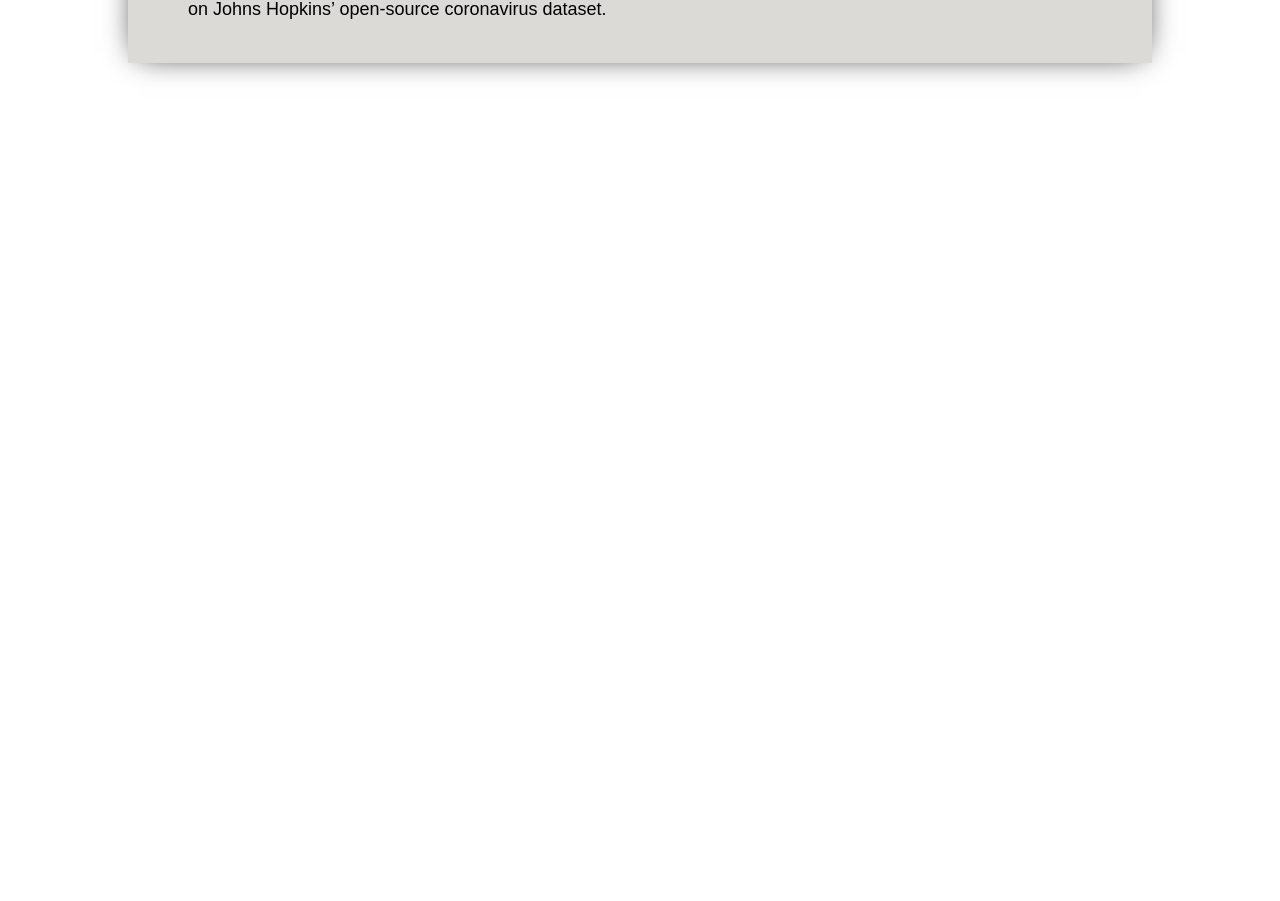
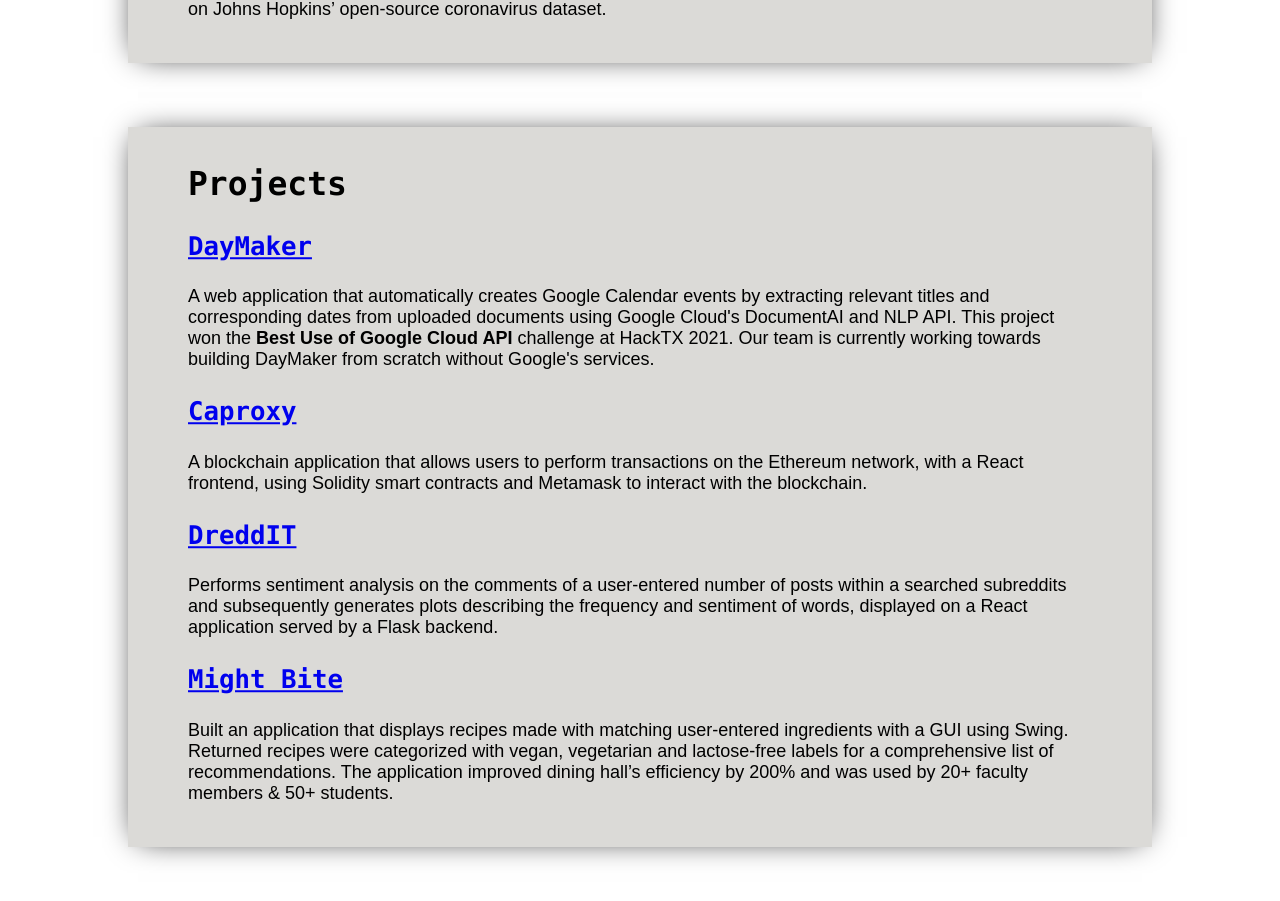
Before and after one commit to thaneesh-babu/Personal-Website, a React (Vite) app: page / in a window 1280 px wide. Shown: the part 1725-2626 px from the top of the page. Before the commit the page ends 1852 px from the top, so only its background shows below. Built offline with nearby package versions, Linux system fonts and the light colour scheme.

Commit message:
projects updates

```diff
--- a/src/components/Projects/Projects.jsx
+++ b/src/components/Projects/Projects.jsx
@@ -1,3 +1,53 @@
-const Projects = () => {};
+import React from "react";
+
+import "./Projects.scss";
+
+const Projects = () => (
+  <div className="projects">
+    <div className="projects-section">
+      <div className="projects-content">
+        <h2>Projects</h2>
+        <h3>
+          <a href="https://devpost.com/software/daymaker">DayMaker</a>
+        </h3>
+        <p className="p-content">
+          A web application that automatically creates Google Calendar events by
+          extracting relevant titles and corresponding dates from uploaded
+          documents using Google Cloud's DocumentAI and NLP API. This project
+          won the <b>Best Use of Google Cloud API</b> challenge at HackTX 2021.
+          Our team is currently working towards building DayMaker from scratch
+          without Google's services.
+        </p>
+        <h3>
+          <a href="https://github.com/thaneesh-babu/Caproxy">Caproxy</a>
+        </h3>
+        <p className="p-content">
+          A blockchain application that allows users to perform transactions on
+          the Ethereum network, with a React frontend, using Solidity smart
+          contracts and Metamask to interact with the blockchain.
+        </p>
+        <h3>
+          <a href="https://github.com/thaneesh-babu/DreddIT">DreddIT</a>
+        </h3>
+        <p className="p-content">
+          Performs sentiment analysis on the comments of a user-entered number
+          of posts within a searched subreddits and subsequently generates plots
+          describing the frequency and sentiment of words, displayed on a React
+          application served by a Flask backend.
+        </p>
+        <h3>
+          <a href="https://github.com/thaneesh-babu/Might-Bite">Might Bite</a>
+        </h3>
+        <p className="p-content">
+        Built an application that displays recipes made with matching user-entered
+                ingredients with a GUI using Swing. Returned recipes were categorized with vegan, vegetarian and
+                lactose-free labels
+                for a comprehensive list of recommendations. The application improved dining hall’s efficiency by 200% and was used
+                by 20+ faculty members & 50+ students.
+        </p>
+      </div>
+    </div>
+  </div>
+);
 
 export default Projects;
--- /dev/null
+++ b/src/components/Projects/Projects.scss
@@ -0,0 +1,27 @@
+.projects-section {
+    height: 600px;
+    width: 50;
+    padding: 60px;
+    box-shadow: 0px 0px 30px -10px black;
+    background-color: #dbdad7;
+    max-width: 80%;
+    margin-top: 5%;
+    margin-left: 10%;
+    margin-right: 10%;
+    margin-bottom: 5%;
+}
+
+.projects-content {
+    font-size: 22px;
+    font-weight: 100;
+    position: relative;
+    top: 45%;
+    transform: translateY(-50%);
+    font-family: "Lucida Console", "Courier New", monospace;
+}
+
+.p-content {
+    font-size: 18px;
+    font-weight: 100;
+    font-family: Arial, Helvetica, sans-serif;
+}
```
